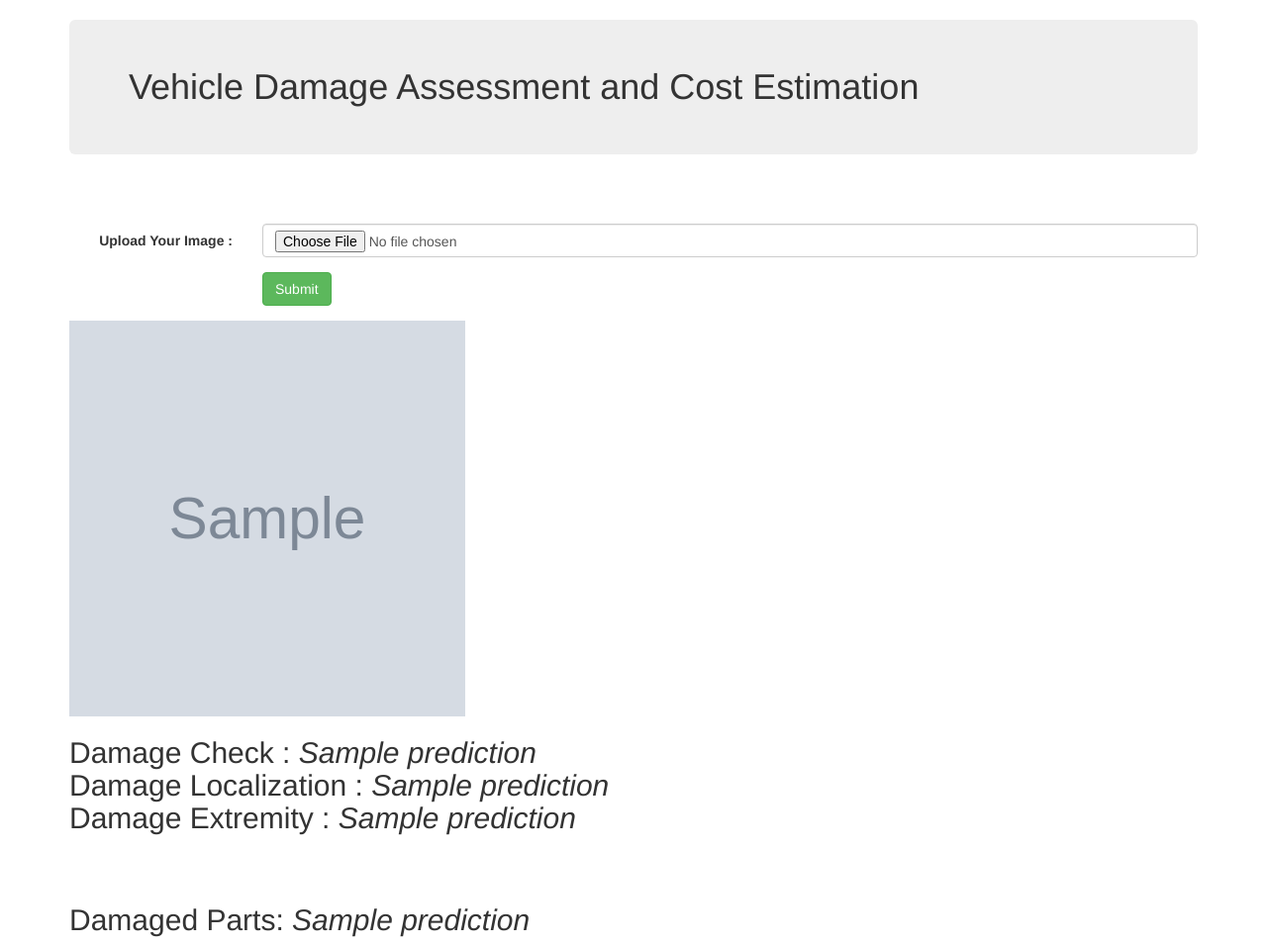
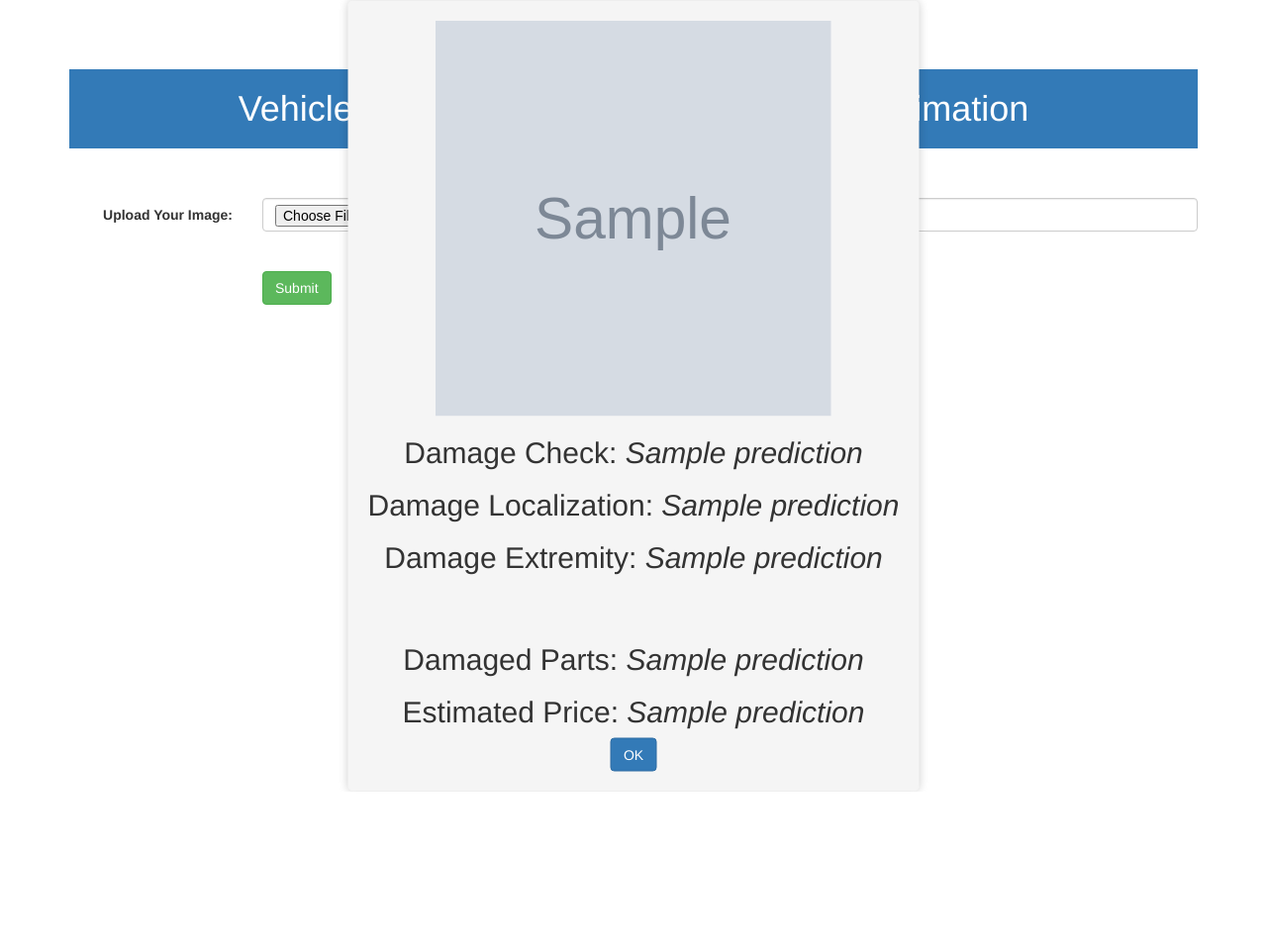
Before and after one commit to smartinternz02/SI-GuidedProject-523549-1688209594, a Python web app: template Project/Flask_App/templates/index.html in a window 1280 px wide. Shown: the whole page at 99% size. After the commit the page ends 800 px from the top, so only its background shows below. Run offline with Jinja, Linux system fonts and the light colour scheme; the template is opened without the code that fills it: most values are stand-ins (such as "Sample title", 1, 10 or a date in 2020); grey boxes marked "Sample" are stand-in pictures; some libraries are stand-ins or nearby versions.

Commit message:
Update index.html

```diff
--- a/Project/Flask_App/templates/index.html
+++ b/Project/Flask_App/templates/index.html
@@ -7,18 +7,71 @@
   <link rel="stylesheet" href="https://maxcdn.bootstrapcdn.com/bootstrap/3.4.1/css/bootstrap.min.css">
   <script src="https://ajax.googleapis.com/ajax/libs/jquery/3.5.1/jquery.min.js"></script>
   <script src="https://maxcdn.bootstrapcdn.com/bootstrap/3.4.1/js/bootstrap.min.js"></script>
+
+  <style>
+    .container {
+      margin-top: 50px;
+    }
+
+    h1 {
+      text-align: center;
+      background-color: #337ab7;
+      color: white;
+      padding: 20px;
+    }
+
+    .form-group {
+      margin-bottom: 20px;
+    }
+
+    label {
+      font-weight: bold;
+    }
+
+    .btn-success {
+      margin-top: 20px;
+    }
+
+    .popup {
+      position: fixed;
+      top: 50%;
+      left: 50%;
+      transform: translate(-50%, -50%);
+      background-color: #f5f5f5;
+      padding: 20px;
+      border-radius: 5px;
+      box-shadow: 0px 0px 10px rgba(0, 0, 0, 0.2);
+      text-align: center;
+      display: none; /* Hide the popup by default */
+    }
+
+    .popup.active {
+      display: block; /* Show the popup when active */
+    }
+
+    .close-button {
+      cursor: pointer;
+    }
+  </style>
+
+  <script>
+    $(document).ready(function() {
+      $('.close-button').click(function() {
+        $('.popup').removeClass('active'); // Remove the active class to hide the popup
+      });
+    });
+  </script>
 </head>
 <body>
 
 <div class="container">
-  <h1 class="jumbotron bg-primary">Vehicle Damage Assessment and Cost Estimation</h1>
+  <h1>Vehicle Damage Assessment and Cost Estimation</h1>
   <br><br>
   <form class="form-horizontal" action="/submit" method="post" enctype="multipart/form-data">
-
     <div class="form-group">
-      <label class="control-label col-sm-2" for="pwd">Upload Your Image :</label>
+      <label class="control-label col-sm-2" for="pwd">Upload Your Image:</label>
       <div class="col-sm-10">
-        <input type="file" class="form-control" placeholder="Hours Studied"  name="my_image" id="pwd">
+        <input type="file" class="form-control" name="my_image" id="pwd">
       </div>
     </div>
 
@@ -29,20 +82,20 @@
     </div>
   </form>
 
-	{% if prediction %}
-  <img src="{{img_path}}" height="400px" width="400px">
-	<h2> Damage Check : <i> {{prediction[0]}} </i> <br>Damage Localization : <i> {{prediction[1]}} </i><br> Damage Extremity : <i> {{prediction[2]}} </i></h2>
-    <br><br>
-    <h2> Damaged Parts: <i> {{prediction[3]}} </i>
-	{% endif %}
+  {% if prediction %}
+    <div class="popup active">
+      <img src="{{img_path}}" height="400px" width="400px">
+      <h2>Damage Check: <i>{{prediction[0]}}</i></h2>
+      <h2>Damage Localization: <i>{{prediction[1]}}</i></h2>
+      <h2>Damage Extremity: <i>{{prediction[2]}}</i></h2>
+      <br><br>
+      <h2>Damaged Parts: <i>{{prediction[3]}}</i></h2>
+      <h2>Estimated Price: <i>{{prediction[4]}}</i></h2> <!-- Added Estimated Price -->
+      <button class="close-button btn btn-primary">OK</button>
+    </div>
+  {% endif %}
 
 </div>
 
-
-
-
-
-
-
 </body>
 </html>
```
